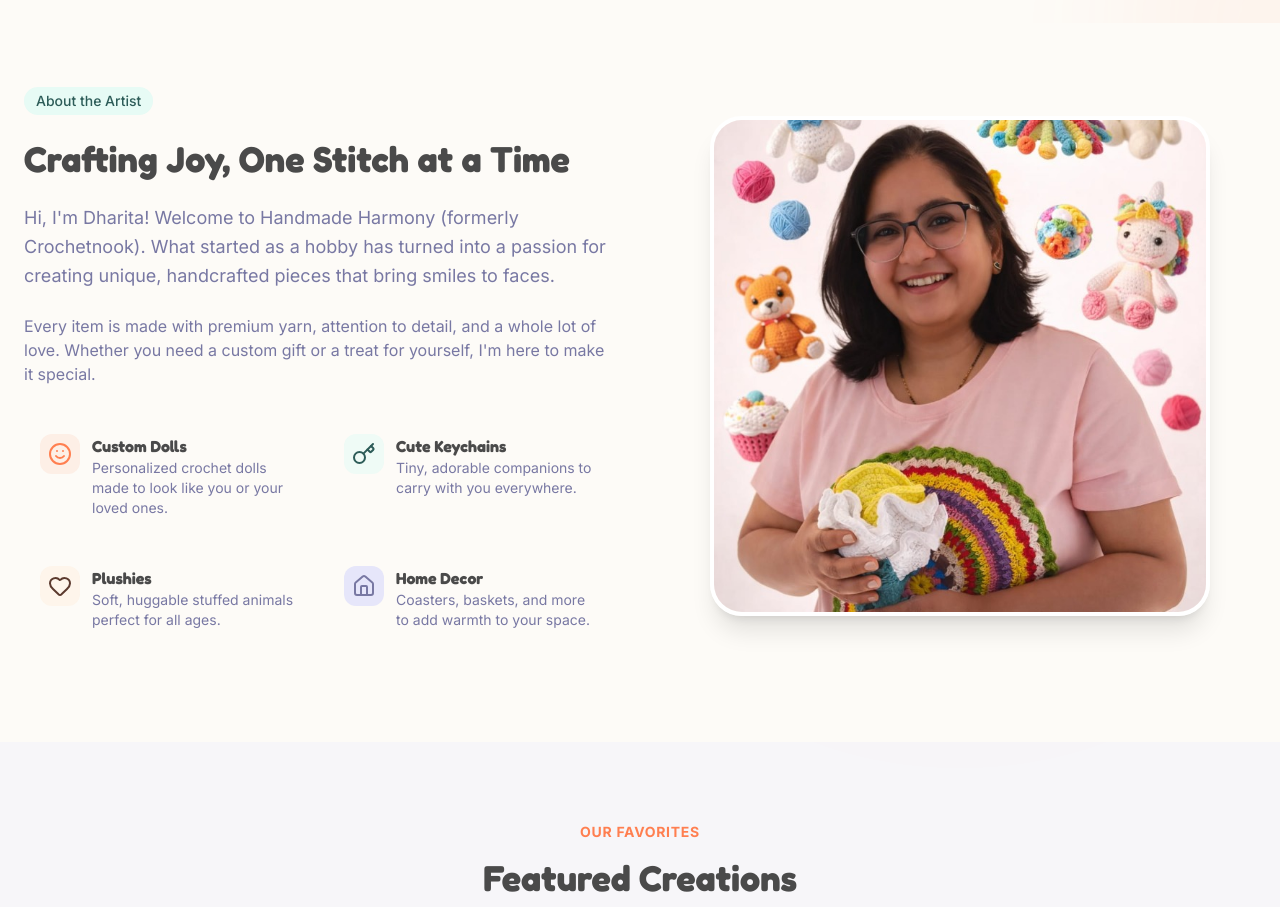
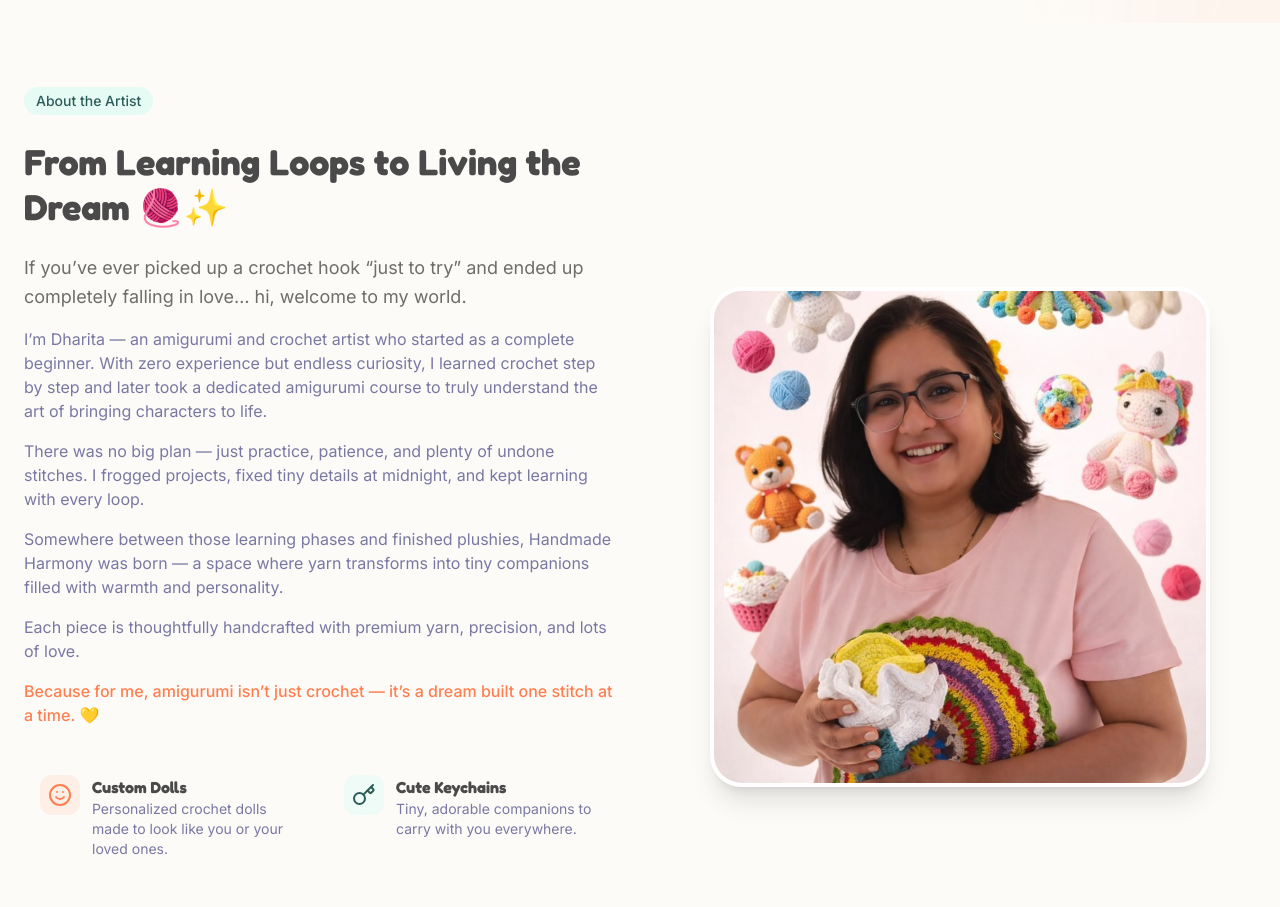
Before and after one commit to nimeshrj17/handmadeharmony, a Next.js app: page / in a window 1280 px wide. Shown: the part 1040-1947 px from the top of the page. Built offline with nearby package versions, Linux system fonts and the light colour scheme; no server answers; the database is empty.

Commit message:
Update About Section with new Dharita copy

```diff
--- a/src/components/home/About.tsx
+++ b/src/components/home/About.tsx
@@ -46,17 +46,29 @@ const About = () => {
                         <div className="inline-block rounded-full bg-secondary/30 px-3 py-1 text-sm font-medium text-secondary-foreground">
                             About the Artist
                         </div>
-                        <h2 className="text-3xl md:text-4xl font-heading font-bold text-foreground">
-                            Crafting Joy, One Stitch at a Time
+                        <h2 className="text-3xl md:text-4xl font-heading font-bold text-foreground leading-tight">
+                            From Learning Loops to Living the Dream 🧶✨
                         </h2>
-                        <p className="text-lg text-muted-foreground leading-relaxed">
-                            Hi, I'm Dharita! Welcome to Handmade Harmony (formerly Crochetnook).
-                            What started as a hobby has turned into a passion for creating unique, handcrafted pieces that bring smiles to faces.
-                        </p>
-                        <p className="text-muted-foreground">
-                            Every item is made with premium yarn, attention to detail, and a whole lot of love.
-                            Whether you need a custom gift or a treat for yourself, I'm here to make it special.
-                        </p>
+                        <div className="space-y-4 text-muted-foreground">
+                            <p className="text-lg leading-relaxed text-foreground/80">
+                                If you’ve ever picked up a crochet hook “just to try” and ended up completely falling in love… hi, welcome to my world.
+                            </p>
+                            <p>
+                                I’m Dharita — an amigurumi and crochet artist who started as a complete beginner. With zero experience but endless curiosity, I learned crochet step by step and later took a dedicated amigurumi course to truly understand the art of bringing characters to life.
+                            </p>
+                            <p>
+                                There was no big plan — just practice, patience, and plenty of undone stitches. I frogged projects, fixed tiny details at midnight, and kept learning with every loop.
+                            </p>
+                            <p>
+                                Somewhere between those learning phases and finished plushies, Handmade Harmony was born — a space where yarn transforms into tiny companions filled with warmth and personality.
+                            </p>
+                            <p>
+                                Each piece is thoughtfully handcrafted with premium yarn, precision, and lots of love.
+                            </p>
+                            <p className="font-medium text-primary">
+                                Because for me, amigurumi isn’t just crochet — it’s a dream built one stitch at a time. 💛
+                            </p>
+                        </div>
 
                         <div className="grid grid-cols-1 sm:grid-cols-2 gap-4 mt-8">
                             {SERVICES.map((service, index) => (
```
